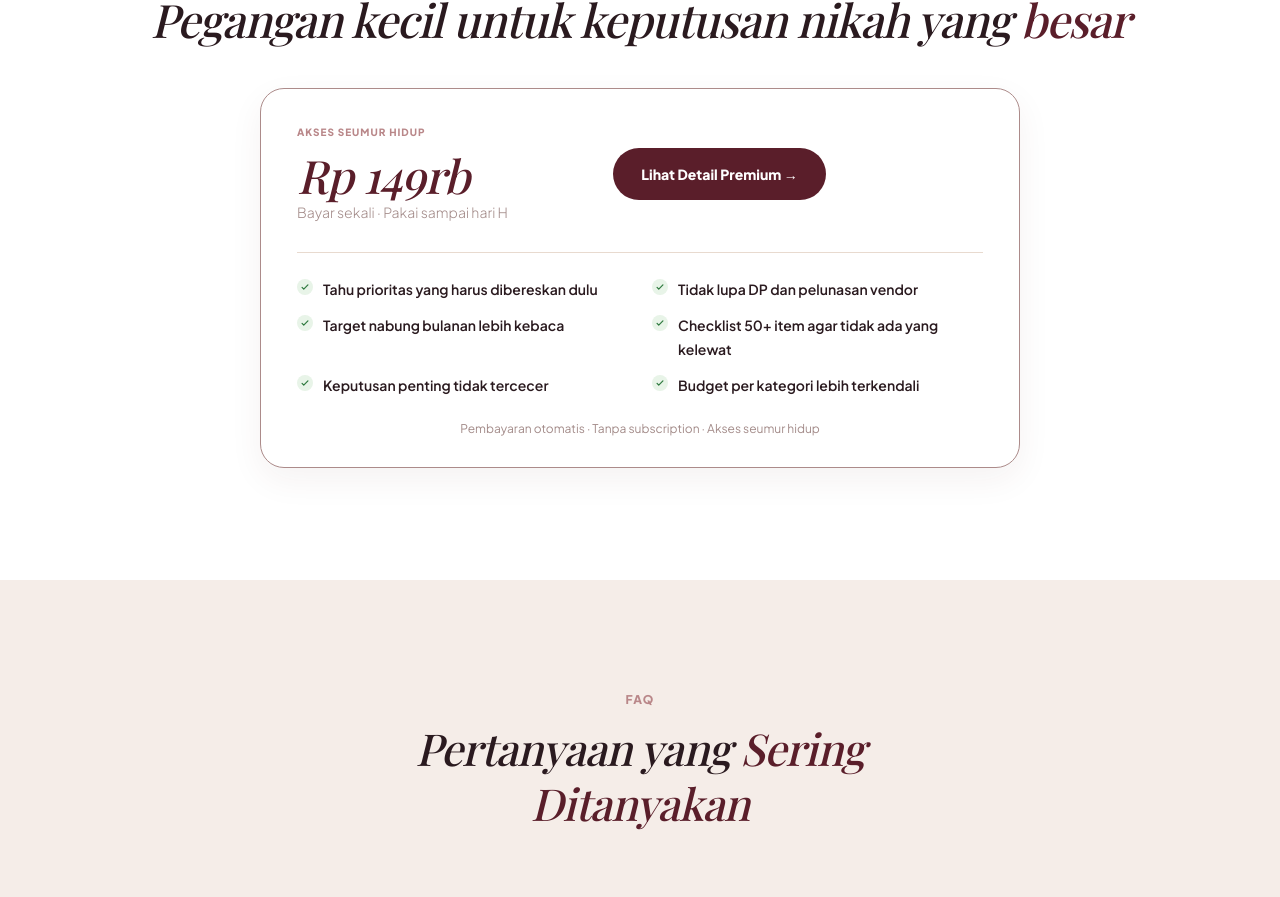
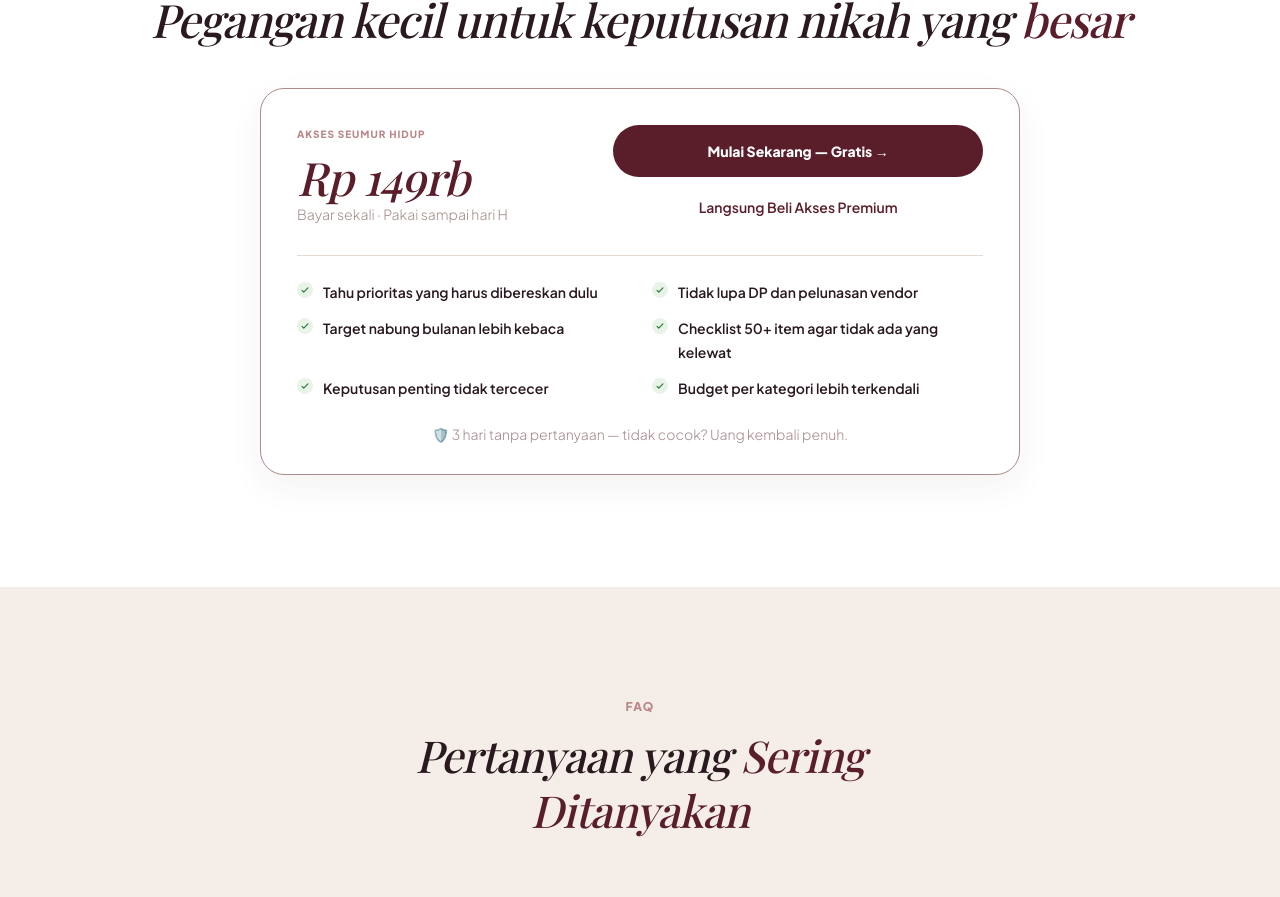
Before and after one commit to farhanafgany/Budget_Nikah, a Next.js app: page / in a window 1280 px wide. Shown: the part 3456-4353 px from the top of the page. Built offline with nearby package versions, Linux system fonts and the light colour scheme; a web font is replaced by a local one.

Commit message:
feat: PricingSection dual CTA + guarantee strip 3 hari tanpa pertanyaan

```diff
--- a/src/components/landing/PricingSection.tsx
+++ b/src/components/landing/PricingSection.tsx
@@ -1,3 +1,5 @@
+import Link from 'next/link'
+
 const WHAT_YOU_GET = [
   { label: 'Tahu prioritas yang harus dibereskan dulu', note: 'tugas dan deadline paling dekat' },
   { label: 'Tidak lupa DP dan pelunasan vendor',        note: 'sisa bayar dan jatuh tempo lebih jelas' },
@@ -36,13 +38,20 @@ export function PricingSection() {
               <p className="text-nikah-muted text-sm font-light">Bayar sekali · Pakai sampai hari H</p>
             </div>
 
-            <div>
-              <a
-                href="/premium"
+            <div className="flex flex-col gap-3">
+              <Link
+                href="/onboarding"
                 className="inline-flex w-full md:w-auto items-center justify-center bg-nikah-deep text-white font-extrabold rounded-full text-sm text-center transition-colors active:scale-95 hover:opacity-90"
                 style={{ padding: '16px 28px' }}
               >
-                Lihat Detail Premium →
+                Mulai Sekarang — Gratis →
+              </Link>
+              <a
+                href="/premium"
+                className="inline-flex w-full md:w-auto items-center justify-center text-nikah-deep font-semibold text-sm text-center hover:underline"
+                style={{ padding: '8px 0' }}
+              >
+                Langsung Beli Akses Premium
               </a>
             </div>
           </div>
@@ -64,8 +73,8 @@ export function PricingSection() {
               ))}
           </ul>
 
-          <p className="text-center text-xs text-nikah-muted mt-6">
-            Pembayaran otomatis · Tanpa subscription · Akses seumur hidup
+          <p className="text-center text-sm text-nikah-muted mt-6 font-light">
+            🛡️ 3 hari tanpa pertanyaan — tidak cocok? Uang kembali penuh.
           </p>
         </div>
         </div>
```
Also changed, not shown: 1 other file (tests, documents, lock files or other folders).
